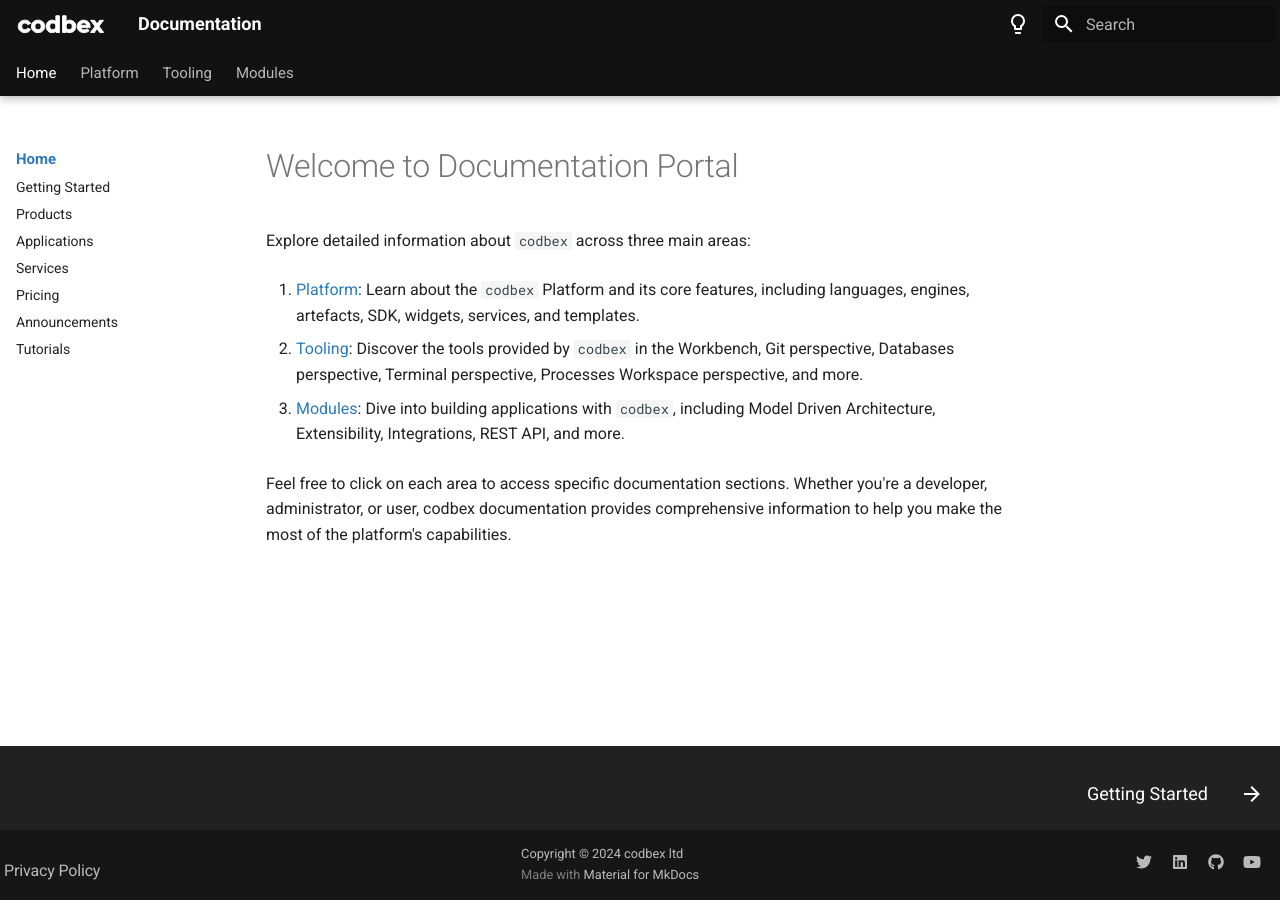
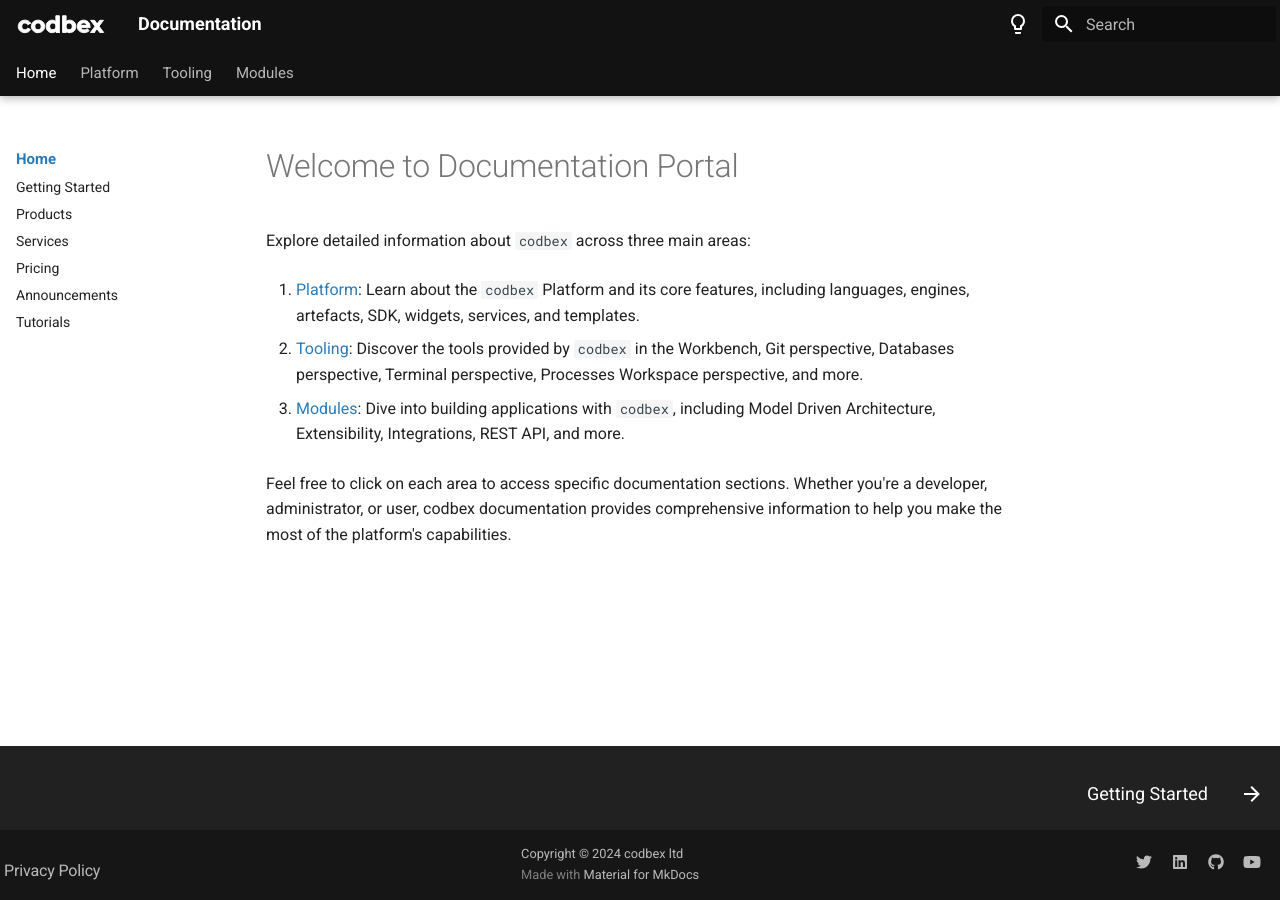
Before and after one commit to codbex/codbex-documentation, an MkDocs documentation site: the page built from docs/index.md, in a window 1280 px wide. Built offline with MkDocs 1.6.1 and Material for MkDocs 9.7.7, drawn with Linux system fonts in a browser that asks for light colours.

Commit message:
comment solutions link for the time being

```diff
--- a/mkdocs.yaml
+++ b/mkdocs.yaml
@@ -6,7 +6,7 @@ nav:
     - 'index.md'
     - Getting Started: 'getting-started.md'
     - Products: '../products/'
-    - Applications: '../applications/'
+    # - Solutions: '../solutions/'
     - Services: '../services/'
     - Pricing: '../pricing/'
     - Announcements: '/categories/marketing/'
```
